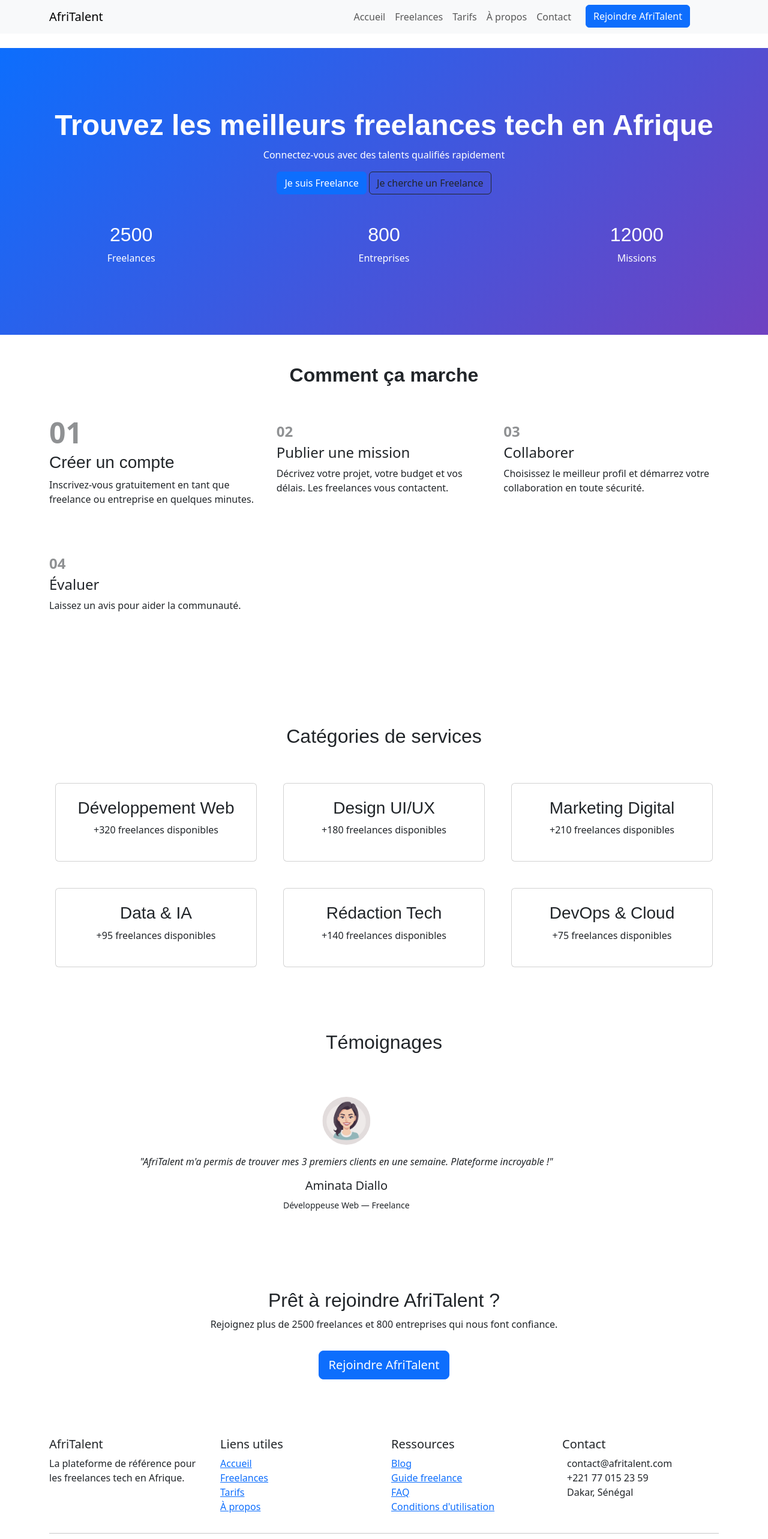
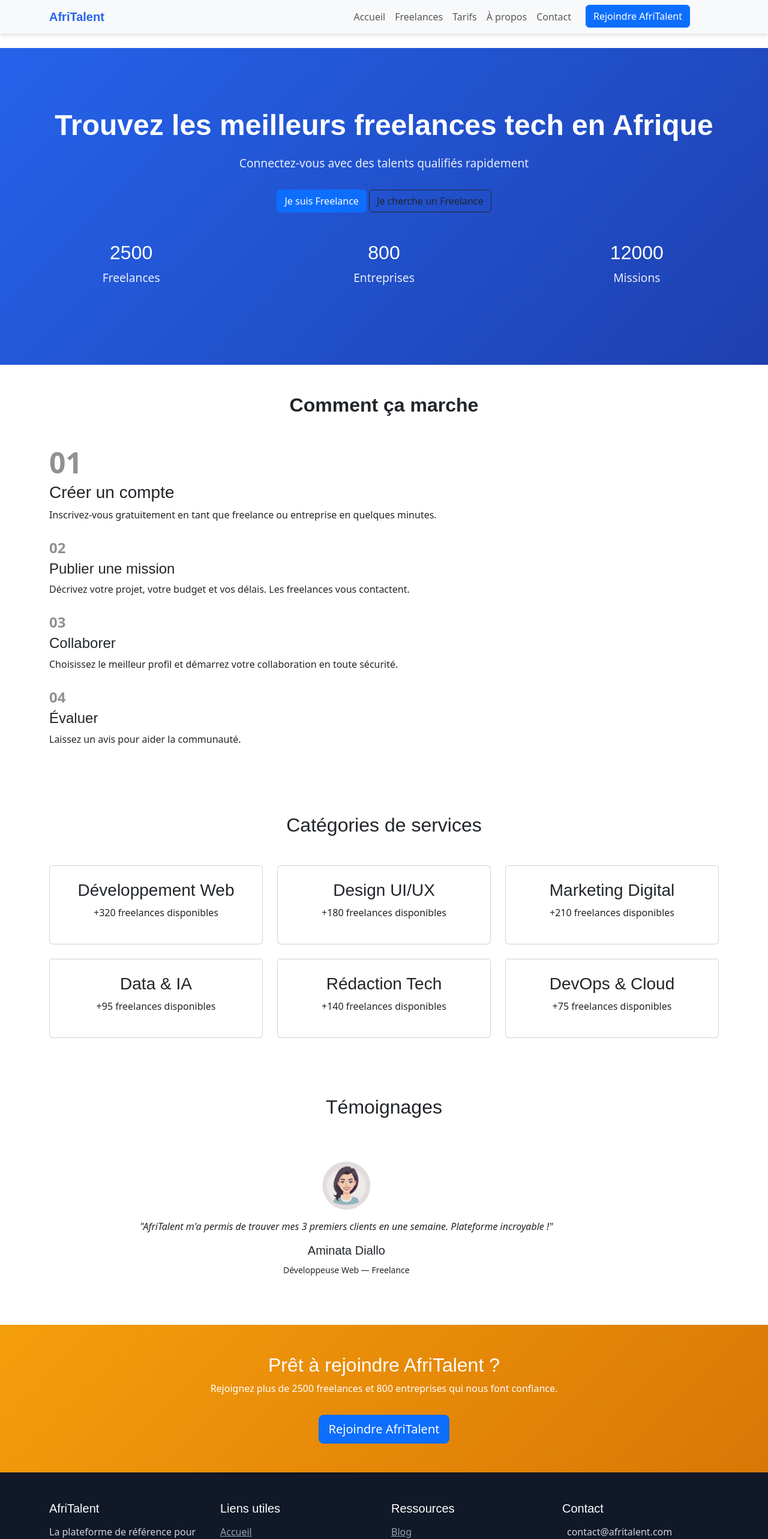
Before and after one commit to erenfye11/FAYE-PaulAugustinStanislas-Afritalent, a plain HTML site: page index.html in a window 1280 px wide. Shown: the top 2565 px of the page at 60% size. Drawn offline with nearby package versions, Linux system fonts and the light colour scheme.

Commit message:
CSS : variables, typographie, layout général et styles de base

```diff
--- a/css/style.css
+++ b/css/style.css
@@ -1,73 +1,183 @@
+/* ===== VARIABLES CSS ===== */
 :root {
-    --primary-color: #0d6efd;
-    --secondary-color: #6f42c1;
-    --dark-color: #000000;
-    --light-color: #ffffff;
-    --bg-light: #ffffff;
-    --title-font: 'Lexend', sans-serif;
-    --body-font: 'Inter', sans-serif;
-    --transition-speed: 0.3s;
+    --couleur-primaire: #2563eb;
+    --couleur-secondaire: #1e40af;
+    --couleur-accent: #f59e0b;
+    --couleur-texte: #1f2937;
+    --couleur-fond: #ffffff;
+    --couleur-fond-sombre: #111827;
+    --couleur-gris: #f3f4f6;
+    --police-titre: 'Poppins', sans-serif;
+    --police-corps: 'Inter', sans-serif;
+    --ombre: 0 4px 6px rgba(0, 0, 0, 0.1);
+    --rayon: 12px;
+    --transition: all 0.3s ease;
 }
 
-/* 3. STYLES DE BASE & RESET [cite: 166] */
-body {
-    font-family: var(--body-font);
-    background-color: var(--light-color);
+/* ===== RESET & BASE ===== */
+* {
     margin: 0;
-    transition: var(--transition-speed);
+    padding: 0;
+    box-sizing: border-box;
 }
 
-h1, h2, h3 {
-    font-family: var(--title-font);
+body {
+    font-family: var(--police-corps);
+    color: var(--couleur-texte);
+    background-color: var(--couleur-fond);
+    line-height: 1.6;
 }
 
-/* 4. TES STYLES ADAPTÉS AVEC LES VARIABLES */
-.dark {
-    background-color: var(--dark-color);
-    color: var(--light-color);
+h1, h2, h3, h4, h5 {
+    font-family: var(--police-titre);
+    font-weight: 700;
 }
 
-.card {
-    margin: 10px;
-    transition: var(--transition-speed);
+a {
+    text-decoration: none;
+    color: inherit;
 }
 
-.card:hover {
-    transform: scale(1.05); /* Effet hover demandé [cite: 173] */
+/* ===== NAVBAR ===== */
+.navbar {
+    box-shadow: var(--ombre);
+    transition: var(--transition);
 }
 
+.navbar-brand {
+    font-family: var(--police-titre);
+    font-size: 1.5rem;
+    font-weight: 800;
+    color: var(--couleur-primaire) !important;
+}
+
+.nav-link {
+    font-weight: 500;
+    transition: var(--transition);
+}
+
+.nav-link:hover {
+    color: var(--couleur-primaire) !important;
+}
+
+/* ===== HERO ===== */
 .hero {
-    background: linear-gradient(135deg, var(--primary-color), var(--secondary-color));
-    color: var(--light-color);
+    background: linear-gradient(135deg, var(--couleur-primaire), var(--couleur-secondaire));
+    color: white;
     padding: 100px 20px;
     text-align: center;
 }
 
 .hero h1 {
     font-size: 3rem;
-    font-weight: bold;
+    font-weight: 800;
+    margin-bottom: 20px;
 }
-/* Style pour la section Bento Grid */
-.bento-grid {
+
+.hero p {
+    font-size: 1.2rem;
+    margin-bottom: 30px;
+    opacity: 0.9;
+}
+
+/* ===== BENTO GRID ===== */
+.bento {
     display: grid;
     grid-template-columns: repeat(3, 1fr);
-    grid-auto-rows: 200px;
+    grid-template-rows: auto auto;
     gap: 20px;
 }
 
 .bento-item {
-    background: var(--light-color);
-    border-radius: 15px;
-    padding: 20px;
-    box-shadow: 0 4px 15px rgba(0,0,0,0.05);
+    background: var(--couleur-gris);
+    border-radius: var(--rayon);
+    padding: 30px;
+    transition: var(--transition);
 }
 
-/* On fait en sorte qu'un élément soit plus grand que les autres */
-.bento-item-large {
+.bento-item:first-child {
     grid-column: span 2;
-    grid-row: span 2;
 }
-/* Carte Freelance (Effet Hover Commit 4) */
+
+.bento-item:hover {
+    transform: translateY(-5px);
+    box-shadow: var(--ombre);
+}
+
+.etape {
+    font-size: 2rem;
+    font-weight: 800;
+    color: var(--couleur-primaire);
+}
+
+/* ===== CATEGORIES ===== */
+.categorie {
+    border-radius: var(--rayon);
+    transition: var(--transition);
+    cursor: pointer;
+    border: 2px solid transparent;
+}
+
+.categorie:hover {
+    transform: translateY(-8px);
+    box-shadow: 0 10px 25px rgba(37, 99, 235, 0.2);
+    border-color: var(--couleur-primaire);
+    color: var(--couleur-primaire);
+}
+
+/* ===== CTA ===== */
+.cta {
+    background: linear-gradient(135deg, var(--couleur-accent), #d97706);
+    color: white;
+}
+
+.cta h2 {
+    font-size: 2rem;
+}
+
+/* ===== FOOTER ===== */
+footer {
+    background-color: var(--couleur-fond-sombre);
+    color: #d1d5db;
+}
+
+footer h5 {
+    color: white;
+    margin-bottom: 15px;
+}
+
+footer a {
+    color: #9ca3af;
+    transition: var(--transition);
+}
+
+footer a:hover {
+    color: white;
+}
+
+footer hr {
+    border-color: #374151;
+}
+
+/* ===== DARK MODE ===== */
+body.dark {
+    background-color: var(--couleur-fond-sombre);
+    color: #f9fafb;
+}
+
+body.dark .navbar {
+    background-color: #1f2937 !important;
+}
+
+body.dark .card {
+    background-color: #1f2937;
+    color: #f9fafb;
+}
+
+body.dark .bento-item {
+    background-color: #1f2937;
+    color: #f9fafb;
+}
 .carte-freelance .card {
     border: none !important;
     border-radius: var(--radius) !important;
@@ -75,7 +185,6 @@ h1, h2, h3 {
     transition: var(--transition);
     overflow: hidden;
 }
-
 .carte-freelance .card:hover {
     transform: translateY(-10px);
     box-shadow: 0 15px 35px rgba(0, 0, 0, 0.1);
@@ -90,39 +199,3 @@ h1, h2, h3 {
 .carte-freelance:hover img {
     transform: rotate(5deg) scale(1.05);
 }
-/* =========================================
-   10. RESPONSIVE DESIGN (COMMIT 5)
-   ========================================= */
-
-@media (max-width: 992px) {
-    .bento-grid {
-        grid-template-columns: repeat(2, 1fr); /* 2 colonnes sur tablette */
-        grid-auto-rows: auto;
-    }
-
-    .hero h1 {
-        font-size: 2.5rem;
-    }
-}
-
-@media (max-width: 768px) {
-    .bento-grid {
-        grid-template-columns: 1fr; /* 1 seule colonne sur mobile */
-        grid-auto-rows: auto;
-    }
-
-    .bento-large, .bento-tall, .bento-wide {
-        grid-column: span 1;
-        grid-row: span 1;
-    }
-
-    .hero {
-        padding: 100px 0 60px;
-        text-align: center;
-    }
-
-    .pricing-card.popular {
-        transform: scale(1); /* On enlève le zoom sur mobile pour éviter les bugs */
-        margin: 20px 0;
-    }
-}
```
